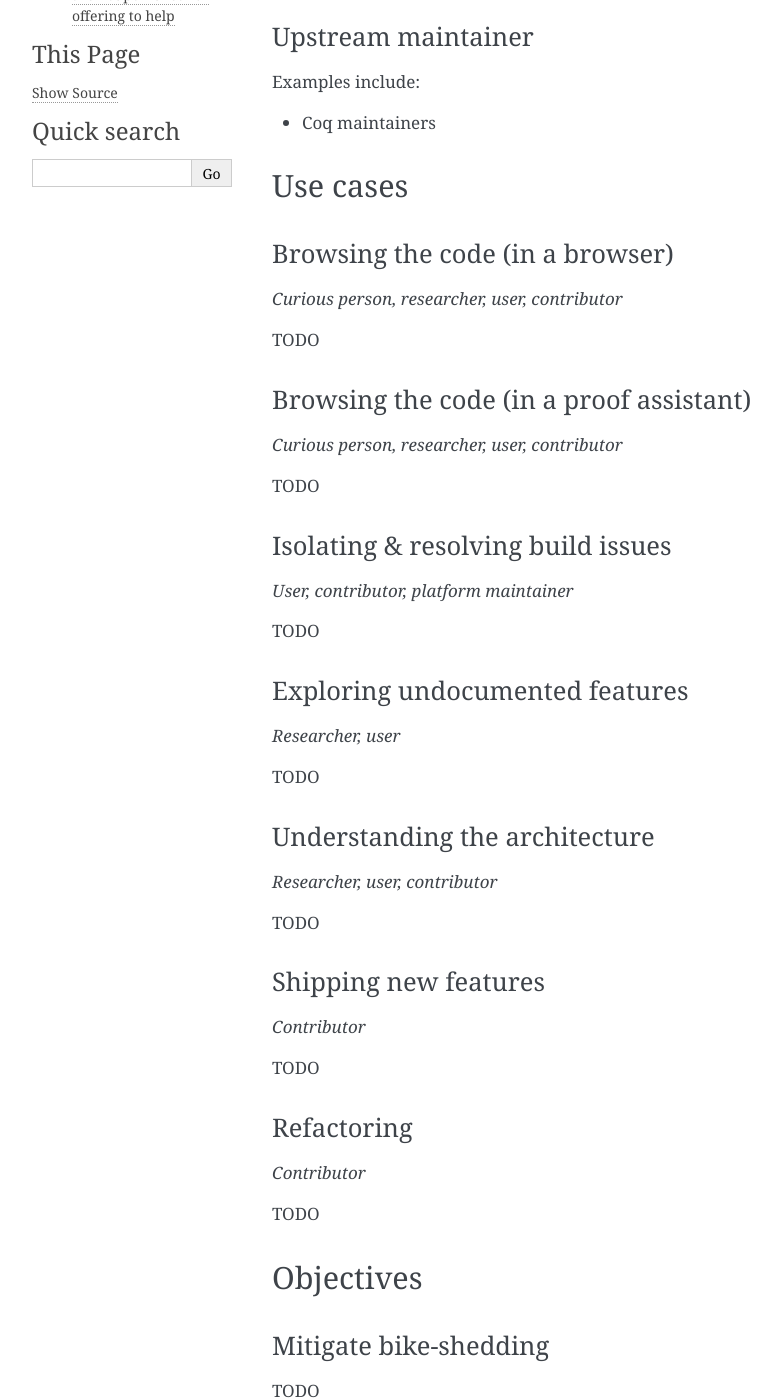
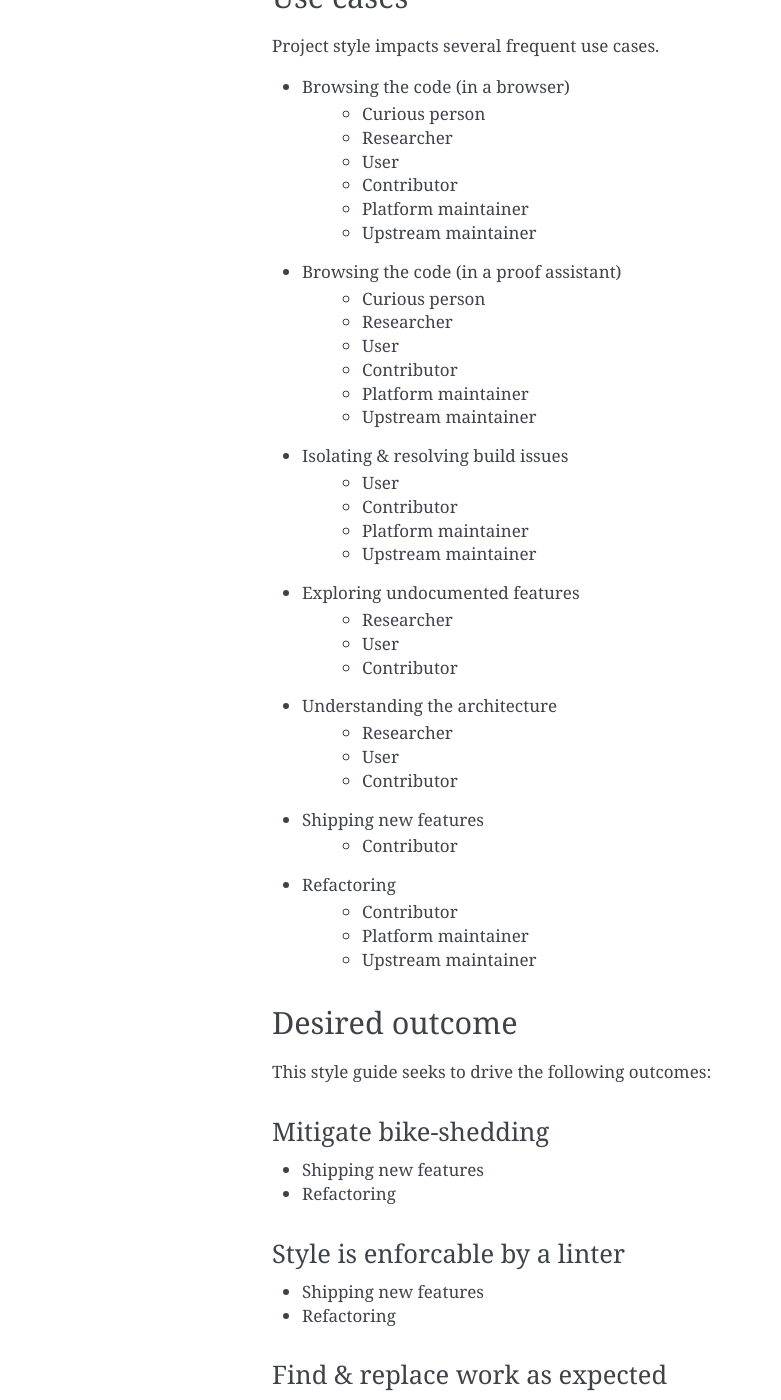
Before and after one commit to appliedfm/vstyle, a Sphinx documentation site: the page built from docs/source/principles.rst, in a window 1280 px wide and 1400 px high, scrolled down 887 px. Shown: the whole window, without its empty margins (148-929 px from the left). Built offline with Sphinx 7.4.7, drawn with Linux system fonts in a browser that asks for light colours; some of the changed text lies outside the part shown.

Commit message:
Refined content

```diff
--- a/docs/source/principles.rst
+++ b/docs/source/principles.rst
@@ -2,156 +2,126 @@
 ==========
 
 
-Personas
---------
+Roles & personas
+----------------
 
-Curious person
-~~~~~~~~~~~~~~
+Many different roles & personas have an interest in project style.
 
-Examples include:
-
-* Students
-* Professionals in industry
-
-
-Researcher
-~~~~~~~~~~
-
-Examples include:
-
-* Academic researchers
-* Tech leads in industry
-
-
-User
-~~~~
-
-TODO
-
-
-Contributor
-~~~~~~~~~~~
-
-TODO
-
-
-Platform maintainer
-~~~~~~~~~~~~~~~~~~~
-
-Examples include:
-
-* Coq Platform maintainers
-* Nix package maintainers
-
-
-Upstream maintainer
-~~~~~~~~~~~~~~~~~~~
-
-Examples include:
-
-* Coq maintainers
+* Curious person
+   * Student
+   * Academic researcher
+   * Professional in industry
+* Researcher
+   * Academic researcher
+* User
+   * Student
+   * Academic researcher
+   * Professional in industry
+* Contributor
+   * Student
+   * Academic researcher
+   * Professional in industry
+* Platform maintainer
+   * `Coq Platform <https://github.com/coq/platform>`_ maintainers
+   * Nix package maintainers
+   * Academic researcher
+* Upstream maintainer
+   * Coq maintainers
+   * Academic researcher
+   * Professional in industry
 
 
 Use cases
 ---------
 
-Browsing the code (in a browser)
-~~~~~~~~~~~~~~~~~~~~~~~~~~~~~~~~
+Project style impacts several frequent use cases.
 
-*Curious person, researcher, user, contributor*
-
-TODO
+* Browsing the code (in a browser)
+   * Curious person
+   * Researcher
+   * User
+   * Contributor
+   * Platform maintainer
+   * Upstream maintainer
+* Browsing the code (in a proof assistant)
+   * Curious person
+   * Researcher
+   * User
+   * Contributor
+   * Platform maintainer
+   * Upstream maintainer
+* Isolating & resolving build issues
+   * User
+   * Contributor
+   * Platform maintainer
+   * Upstream maintainer
+* Exploring undocumented features
+   * Researcher
+   * User
+   * Contributor
+* Understanding the architecture
+   * Researcher
+   * User
+   * Contributor
+* Shipping new features
+   * Contributor
+* Refactoring
+   * Contributor
+   * Platform maintainer
+   * Upstream maintainer
 
 
+Desired outcome
+---------------
 
-Browsing the code (in a proof assistant)
-~~~~~~~~~~~~~~~~~~~~~~~~~~~~~~~~~~~~~~~~
+This style guide seeks to drive the following outcomes:
 
-*Curious person, researcher, user, contributor*
-
-TODO
-
-
-Isolating & resolving build issues
-~~~~~~~~~~~~~~~~~~~~~~~~~~~~~~~~~~
-
-*User, contributor, platform maintainer*
-
-TODO
-
-
-Exploring undocumented features
-~~~~~~~~~~~~~~~~~~~~~~~~~~~~~~~
-
-*Researcher, user*
-
-TODO
-
-
-Understanding the architecture
-~~~~~~~~~~~~~~~~~~~~~~~~~~~~~~
-
-*Researcher, user, contributor*
-
-TODO
-
-
-Shipping new features
-~~~~~~~~~~~~~~~~~~~~~
-
-*Contributor*
-
-TODO
-
-
-Refactoring
-~~~~~~~~~~~
-
-*Contributor*
-
-TODO
-
-
-Objectives
-----------
 
 Mitigate bike-shedding
 ~~~~~~~~~~~~~~~~~~~~~~
 
-TODO
+* Shipping new features
+* Refactoring
 
 
 Style is enforcable by a linter
 ~~~~~~~~~~~~~~~~~~~~~~~~~~~~~~~
 
-TODO
+* Shipping new features
+* Refactoring
 
 
 Find & replace work as expected
 ~~~~~~~~~~~~~~~~~~~~~~~~~~~~~~~
 
-TODO
+* Browsing the code (in a browser)
+* Browsing the code (in a proof assistant)
+* Isolating & resolving build issues
+* Exploring undocumented features
+* Understanding the architecture
+* Shipping new features
+* Refactoring
 
 
 Code is robust against changes to the Coq engine
 ~~~~~~~~~~~~~~~~~~~~~~~~~~~~~~~~~~~~~~~~~~~~~~~~
 
-TODO
+* Isolating & resolving build issues
 
 
 Code is minimally impacted by changes in upstream components
 ~~~~~~~~~~~~~~~~~~~~~~~~~~~~~~~~~~~~~~~~~~~~~~~~~~~~~~~~~~~~
 
-TODO
+* Isolating & resolving build issues
 
 
 Code changes have minimal impact on downstream users
 ~~~~~~~~~~~~~~~~~~~~~~~~~~~~~~~~~~~~~~~~~~~~~~~~~~~~
 
-TODO
+* Isolating & resolving build issues
 
 
 Upstream maintainers are not punished for offering to help
 ~~~~~~~~~~~~~~~~~~~~~~~~~~~~~~~~~~~~~~~~~~~~~~~~~~~~~~~~~~
 
-TODO
+* Isolating & resolving build issues
```
Also changed, not shown: 9 other files.
